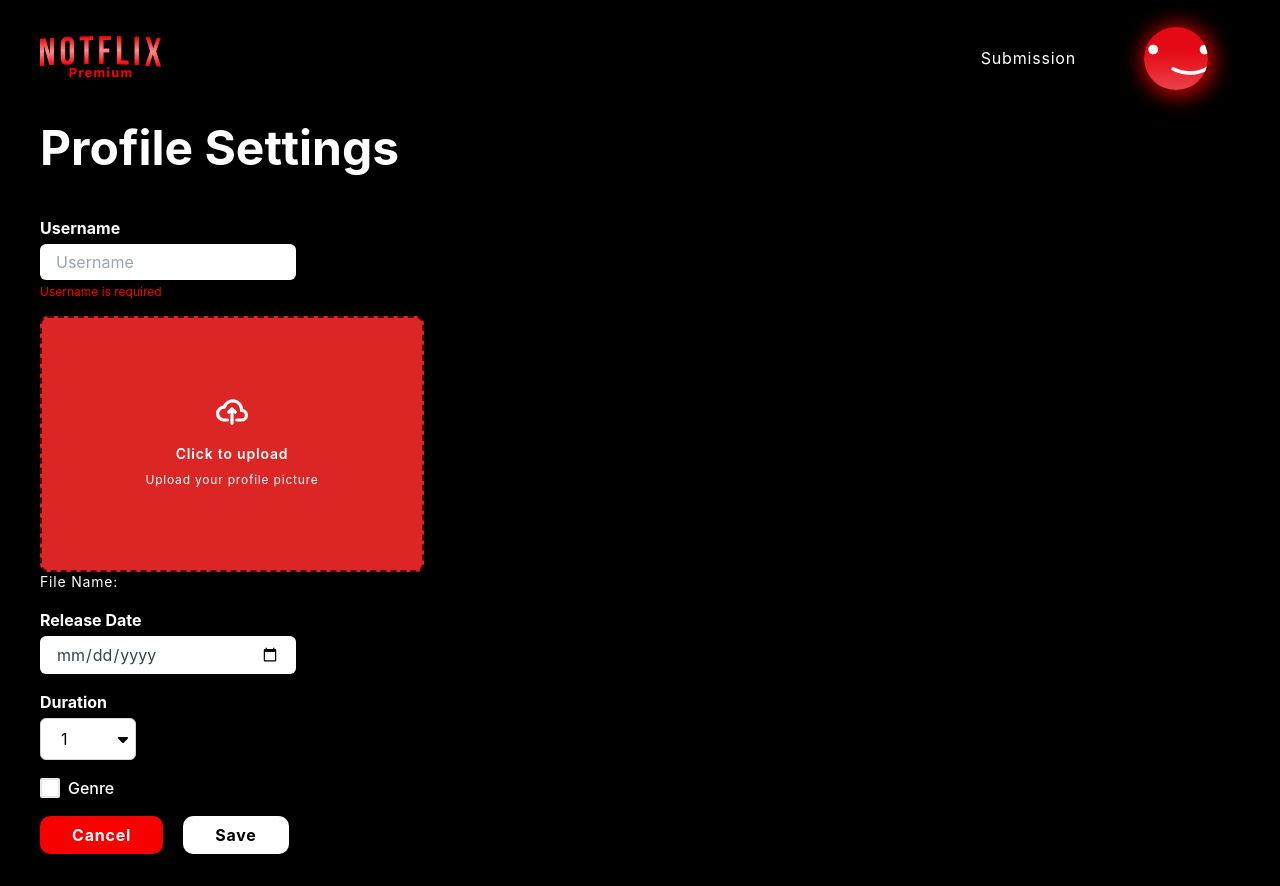
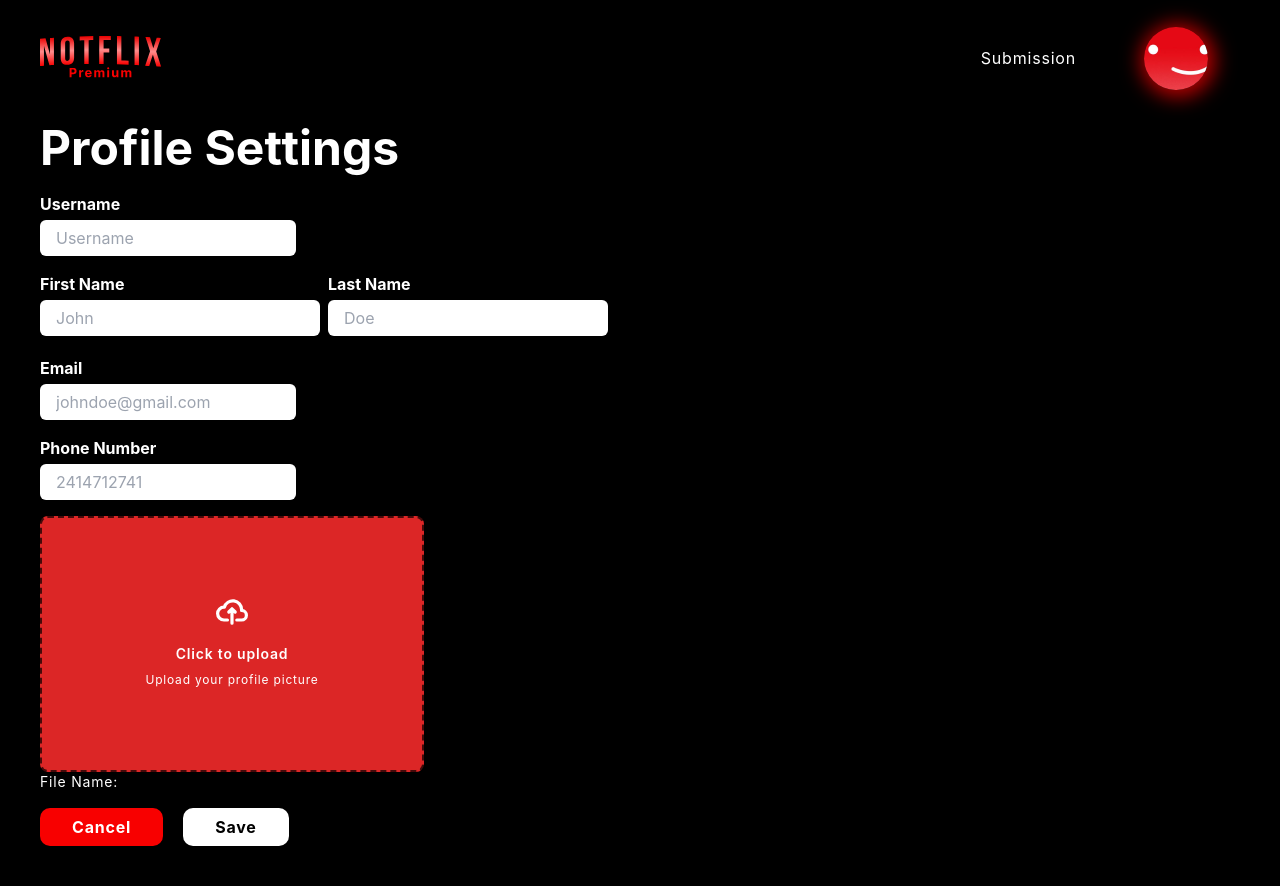
Before and after one commit to dhanikanovlisa/notflix-premium-app, a React (Vite) app: page /edit-profile in a window 1280 px wide. Before the commit the page ends 854 px from the top, so only its background shows below. Built offline with nearby package versions, Linux system fonts and the light colour scheme.

Commit message:
fix(profile): fix div

```diff
--- a/src/pages/user/EditProfile.tsx
+++ b/src/pages/user/EditProfile.tsx
@@ -20,11 +20,11 @@ function EditProfile() {
   return (
     <>
       <Navbar />
-      <div className="pt-28 pl-10">
+      <div className="pt-28 pl-10 pb-10">
         <div>
           <h1>Profile Settings</h1>
         </div>
-        <div className="flex flex-row gap-12 pt-8">
+        <div className="flex flex-row gap-12 pt-2">
           <div className="space-y-4">
             <Field
               type="text"
@@ -32,32 +32,50 @@ function EditProfile() {
               htmlFor="username"
               required={false}
               placeholder="Username"
-              errorMessage="Username is required"
+              errorMessage=""
+            />
+            <div className="flex gap-2">
+              <Field
+                type="text"
+                label="First Name"
+                htmlFor="firstName"
+                required={false}
+                placeholder="John"
+                errorMessage=""
+                half = {true}
+              />
+              <Field
+                type="text"
+                label="Last Name"
+                htmlFor="Doe"
+                required={false}
+                placeholder="Doe"
+                errorMessage=""
+                half = {true}
+              />
+            </div>
+            <Field
+              type="email"
+              label="Email"
+              htmlFor="email"
+              required={false}
+              placeholder="johndoe@gmail.com"
+              errorMessage=""
+            />
+            <Field
+              type="text"
+              label="Phone Number"
+              htmlFor="phoneNumber"
+              required={false}
+              placeholder="2414712741"
+              errorMessage=""
             />
             <UploadFile
               type="image/*"
               description="Upload your profile picture"
               fileName=""
             />
-            <Field
-              type="date"
-              label="Release Date"
-              htmlFor="release date"
-              required={false}
-              placeholder=""
-              errorMessage=""
-            />
-            <Dropdown
-                label= "Duration"
-                htmlFor= "durationFilm"
-                required= {false}
-                options= {["1", "2"]}
-            />
-            <CheckBox
-              id= "genre"
-              label= "Genre"
-              htmlFor= "genre"
-            />
+
             <div className="button-container space-x-5">
               <button
                 className="text-button button-red font-bold"
@@ -66,7 +84,9 @@ function EditProfile() {
               >
                 Cancel
               </button>
-              <button className="text-button button-white font-bold">Save</button>
+              <button className="text-button button-white font-bold">
+                Save
+              </button>
             </div>
           </div>
         </div>
--- a/src/pages/user/Profile.tsx
+++ b/src/pages/user/Profile.tsx
@@ -1,6 +1,11 @@
 import Navbar from "../../components/navbar/Navbar";
 
 function Profile() {
+
+  function editProfile(){
+    window.location.href = "/edit-profile"
+  }
+
   return (
     <>
       <Navbar />
@@ -34,6 +39,9 @@ function Profile() {
               <h3>Phone Number</h3>
               <p>phone</p>
             </div>
+            <button className="font-bold button-white" onClick={editProfile}>
+              Edit Profile
+            </button>
           </div>
         </div>
       </div>
```
